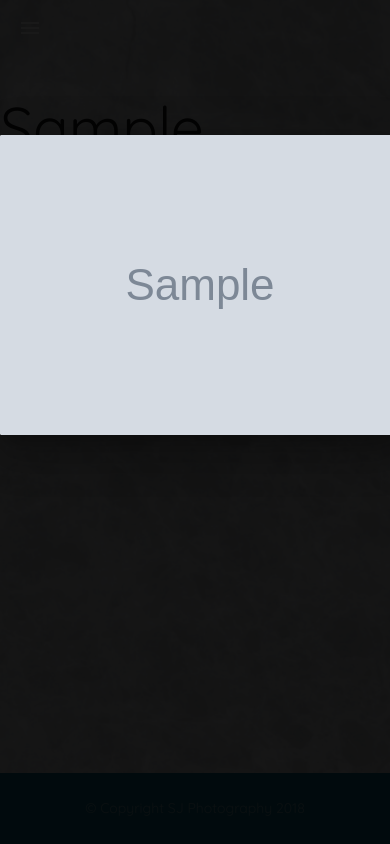
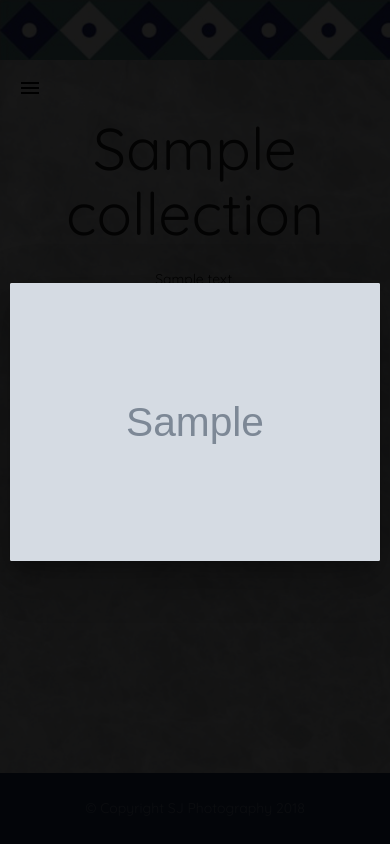
Before and after one commit to WithoutATowel/sjphotography-rebuild, a Django app: page /collections/1 in a window 390 px wide, after a click that opens the changed part. Run offline with Django 3.2, Linux system fonts and the light colour scheme; tables that the repository leaves empty hold one stand-in row (values such as "Sample post"); grey boxes marked "Sample" are stand-in pictures.

Commit message:
Copied styling from the live site

```diff
--- a/gallery/static/styles.css
+++ b/gallery/static/styles.css
@@ -15,17 +15,22 @@ nav {
   float: none;
   text-align: center;
 }
-nav nav ul {
+nav ul {
   display: inline-block;
   margin: 0 auto;
 }
-nav nav ul li a {
+nav ul li a {
   color: black !important;
   font-weight: bold;
   font-size: 25px;
 }
-nav nav ul i {
+nav i {
   color: black;
+}
+
+hr {
+  border: 1px solid black;
+  width: 35%;
 }
 
 main {
@@ -35,7 +40,7 @@ main {
 }
 
 footer {
-  background-color: #0B6A86;
+  background-color: #1B3260;
   text-align: center;
   padding: 25px 0;
   font-size: 1em;
@@ -45,6 +50,12 @@ footer {
 .container {
   width: 100%;
   margin-top: 30px;
+}
+
+#pattern-bar {
+  background-image: url(images/bar.jpg);
+  background-size: auto 100%;
+  height: 60px;
 }
 
 #home {
@@ -68,6 +79,9 @@ footer {
   font-size: 1.3em;
 }
 @media only screen and (max-width: 600px) {
+  #home .container {
+    margin-top: 0;
+  }
   #home #sam {
     padding: 25px;
     border: none;
@@ -87,19 +101,26 @@ footer {
   overflow: hidden !important;
 }
 @media only screen and (max-width: 600px) {
+  #collections h1 {
+    margin-top: 0;
+    margin-left: 0;
+    text-align: center;
+  }
   #collections .card {
-    margin-left: 30px;
+    left: 50%;
+    transform: translate(-50%, 0);
+    margin: 0 0 15px 0;
+  }
+  #collections .container {
+    margin-top: 0;
   }
 }
 
 #show-collection #thumbs {
-  display: flex;
-  flex-direction: row;
+  margin-bottom: 50px;
 }
 #show-collection .thumb-container {
-  display: flex;
-  justify-content: center;
-  align-items: center;
+  display: inline-block;
   overflow: hidden;
   width: 200px;
   height: 150px;
@@ -111,12 +132,38 @@ footer {
 }
 #show-collection .modal {
   outline: none;
-  top: 16% !important;
+  top: 16%;
   width: auto;
+}
+@media only screen and (max-width: 600px) {
+  #show-collection h1, #show-collection p, #show-collection #thumbs {
+    text-align: center;
+  }
+  #show-collection h1 {
+    margin-top: 0;
+  }
+  #show-collection p {
+    margin: 0 2% 20px;
+  }
+  #show-collection .container {
+    margin-top: 0;
+  }
+  #show-collection .thumb-container {
+    width: 45%;
+    margin: 1%;
+  }
+  #show-collection .modal {
+    width: 95%;
+    top: 50% !important;
+    transform: translateY(-50%) !important;
+  }
 }
 
 #contact h1 {
   margin-left: 22.5px;
+}
+#contact input, #contact textarea {
+  border-bottom: 1px solid #4c4f54;
 }
 #contact .btn {
   background-color: #4c4f54;
@@ -129,7 +176,7 @@ footer {
   color: white;
 }
 #contact .input-field input:focus, #contact .input-field textarea:focus {
-  background-color: rgba(238, 221, 170, 0.1);
+  background-color: rgba(27, 50, 96, 0.05);
   color: black;
   padding-left: 10px;
   border-bottom: 1px solid gray;
@@ -137,13 +184,18 @@ footer {
 #contact .input-field input[type=text]:focus + label,
 #contact .input-field input[type=email]:focus + label,
 #contact .input-field textarea:focus + label {
-  color: #9e9e9e;
+  color: #4c4f54;
 }
 #contact .input-field input[type=text]:focus,
 #contact .input-field input[type=email]:focus,
 #contact .input-field textarea:focus {
-  border-bottom: 1px solid #9e9e9e;
-  box-shadow: 0 1px 0 0 #9e9e9e;
+  border-bottom: 1px solid #4c4f54;
+  box-shadow: 0 1px 0 0 #4c4f54;
+}
+#contact .input-field > label {
+  color: #4c4f54;
+  font-size: 1.2rem;
+  font-weight: bold;
 }
 
 /*# sourceMappingURL=styles.css.map */
--- a/gallery/static/styles.scss
+++ b/gallery/static/styles.scss
@@ -51,6 +59,12 @@ footer {
 .container {
     width: 100%;
     margin-top: 30px;
+}
+
+#pattern-bar {
+    background-image: url(images/bar.jpg);
+    background-size: auto 100%;
+    height: 60px;
 }
 
 
@@ -105,22 +123,36 @@ footer {
     }
 
     @media only screen and (max-width: 600px) {
+        h1 {
+            margin-top: 0;
+            margin-left: 0;
+            text-align: center;
+        }
         .card {
-            margin-left: 30px;
+            left: 50%;
+            transform: translate(-50%,0);
+            margin: 0 0 15px 0;
+        }
+
+        .container {
+            margin-top: 0;
         }
     }
 }
 
 #show-collection {
     #thumbs {
-        display: flex;
-        flex-direction: row;
+        // display: flex;
+        // flex-direction: row;
+        margin-bottom: 50px;
     }
 
     .thumb-container {
-        display: flex;
-        justify-content: center;
-        align-items: center;
+        display: inline-block;
+        // Used to use this to center the thumb images, but it was causing
+        // weird positioning. Might come back to figure it out someday though.
+        // justify-content: center;
+        // align-items: center;
         overflow: hidden;
         width: 200px;
         height: 150px;
@@ -134,14 +166,48 @@ footer {
 
     .modal {
         outline: none;
-        top: 16% !important;
+        top: 16%;
         width: auto;
+    }
+
+    @media only screen and (max-width: 600px) {
+        h1, p, #thumbs {
+            text-align: center;
+        }
+
+        h1 {
+            margin-top: 0;
+        }
+
+        p {
+            margin: 0 2% 20px
+        }
+
+        .container {
+            margin-top: 0;
+        }
+
+        .thumb-container {
+            width: 45%;
+            margin: 1%;
+        }
+
+        .modal {
+            width: 95%;
+            top: 50% !important;
+            transform: translateY(-50%) !important;
+        }
+
     }
 }
 
 #contact {
     h1 {
         margin-left: 22.5px;
+    }
+
+    input, textarea {
+        border-bottom: 1px solid $color-three;
     }
 
     .btn {
```
Also changed, not shown: other parts of gallery/static/styles.scss (+26 -8 lines), 1 other file. Lines whose indentation alone changed are shown as unchanged.
